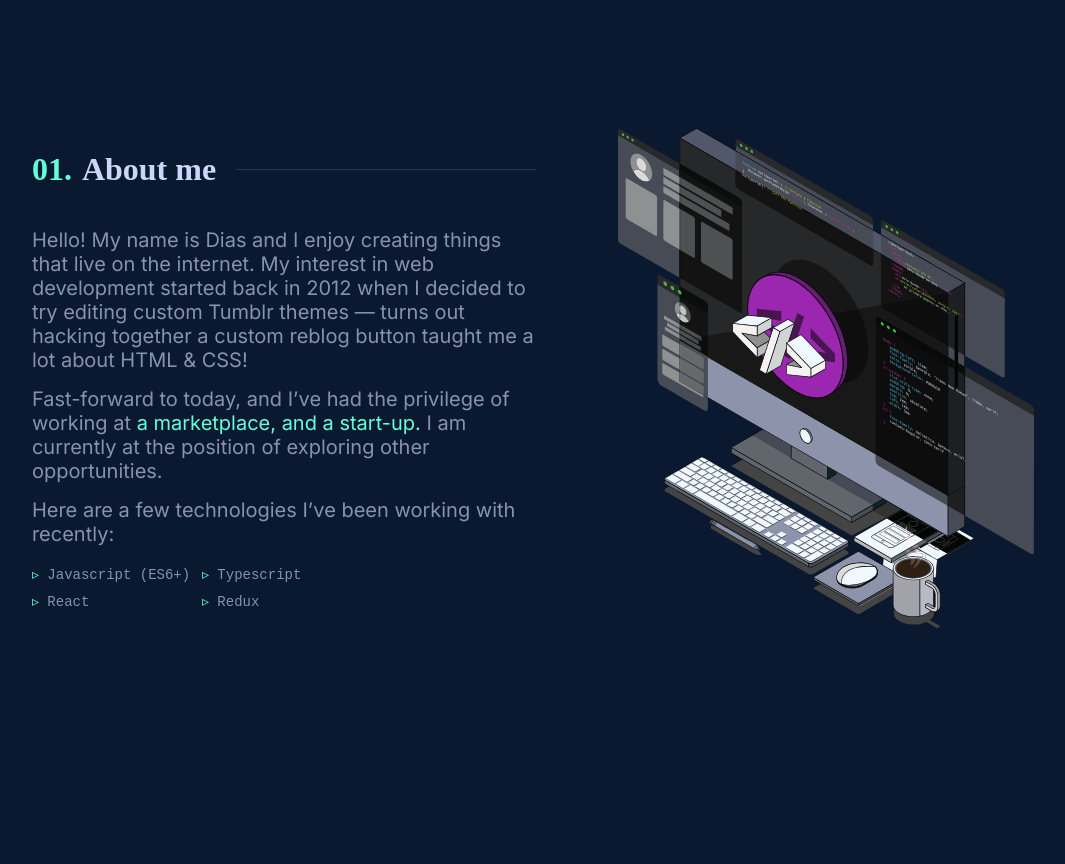
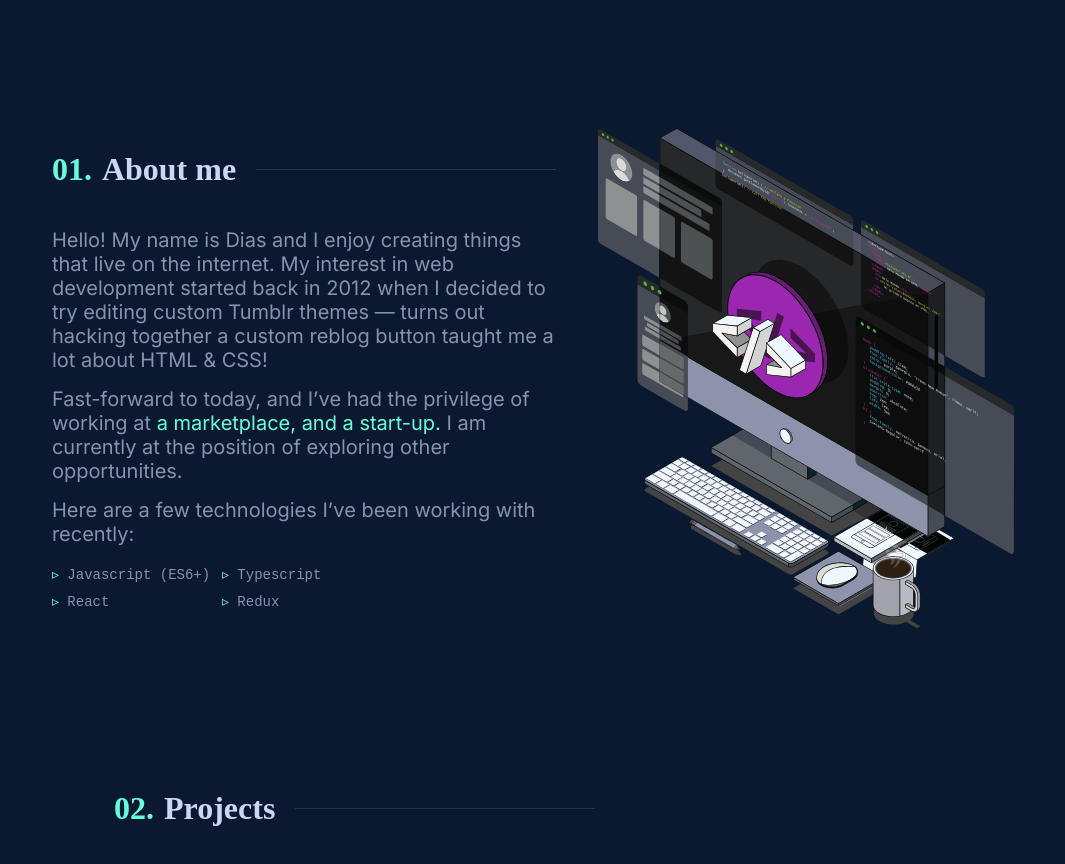
Before and after one commit to dias19/portfolio, a Next.js app: page / in a window 1280 px wide. Shown: the part 820-1684 px from the top of the page, without its empty margins (86-1151 px from the left). Before the commit the page ends 1600 px from the top, so only its background shows below. Built offline with nearby package versions, Linux system fonts and the light colour scheme.

Commit message:
projects section

```diff
--- a/components/about.tsx
+++ b/components/about.tsx
@@ -5,8 +5,8 @@ import Computer from "~/public/icons/computer";
 
 export default function AboutMe() {
   return (
-    <Element name="aboutMe">
-      <section className={style.section}>
+      <Element name="aboutMe">
+    <section className={style.section}>
         <div>
           <h1 className={style.heading}>About me</h1>
           <p className={style.body}>
@@ -25,7 +25,11 @@ export default function AboutMe() {
             >
               a marketplace,
             </a>
-            <a className={style.anchor} target="_blank" href="https://scaneat.kz/">
+            <a
+              className={style.anchor}
+              target="_blank"
+              href="https://scaneat.kz/"
+            >
               and a start-up.
             </a>
             I am currently at the position of exploring other opportunities.
@@ -40,10 +44,10 @@ export default function AboutMe() {
             <li className={style.listItem}>Redux</li>
           </ul>
         </div>
-        <div style={{marginLeft:'40px'}}>
+        <div>
           <Computer />
         </div>
-      </section>
-    </Element>
+    </section>
+      </Element>
   );
 }
--- /dev/null
+++ b/components/projects/Projects.module.css
@@ -0,0 +1,34 @@
+.section {
+    display: flex;
+    flex-direction: row;
+    justify-content: center;
+    align-items:center;
+}
+
+.heading{
+    display: flex;
+    -webkit-box-align: center;
+    align-items: center;
+    position: relative;
+    margin: 10px 0px 40px;
+    width: 100%;
+    font-size: clamp(26px,5vw,32px);
+    white-space: nowrap;
+    color:#ccd6f6;
+}
+
+.heading::before{
+    content: '02.';
+    margin-right: 10px;
+    position: relative;
+    color: #64ffda;
+}
+
+.heading::after{
+    content: "";
+    display: block;
+    width: 300px;
+    height: 1px;
+    margin-left: 20px;
+    background-color: #233554;
+}
--- /dev/null
+++ b/components/projects/projects.tsx
@@ -0,0 +1,14 @@
+import React from 'react'
+import { Element } from 'react-scroll'
+import style from './Projects.module.css'
+export default function Projects() {
+  return (
+    <Element name='projects'>
+    <section className={style.section}>
+        <h1 className={style.heading}>
+            Projects
+        </h1>
+    </section>
+    </Element>
+  )
+}
--- a/pages/index.tsx
+++ b/pages/index.tsx
@@ -10,6 +10,7 @@ import OrientationLeft from "~/components/orientation-left";
 import OrientationRight from "~/components/orientation-right";
 import Landing from "~/components/landing";
 import AboutMe from "~/components/about";
+import Projects from "~/components/projects/projects";
 const inter = Inter({ subsets: ["latin"] });
 
 export default function Home() {
@@ -27,6 +28,7 @@ export default function Home() {
       <main className={styles.main}>
         <Landing/>
         <AboutMe/>
+        <Projects/>
       </main>
     </>
   );
```
